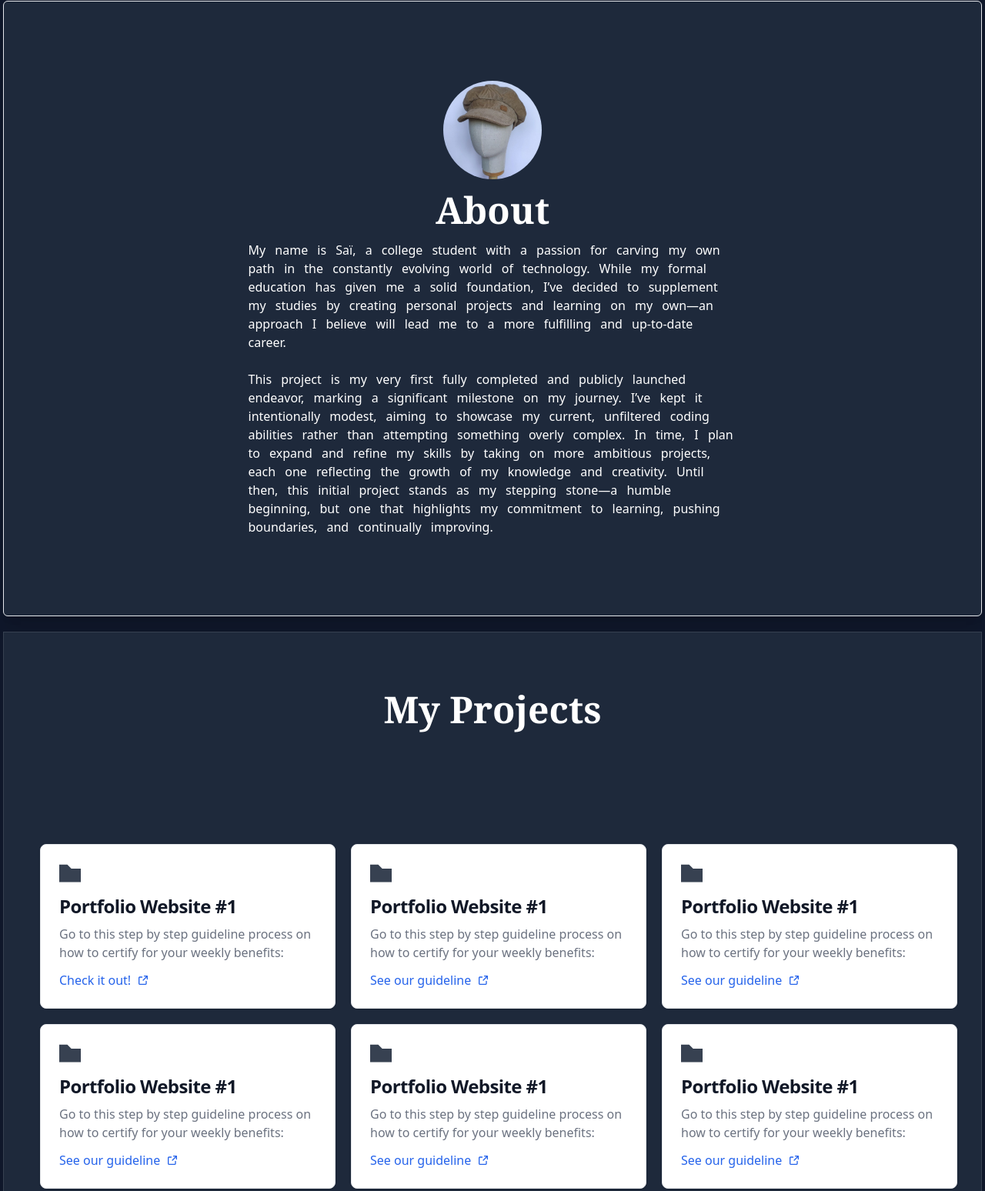
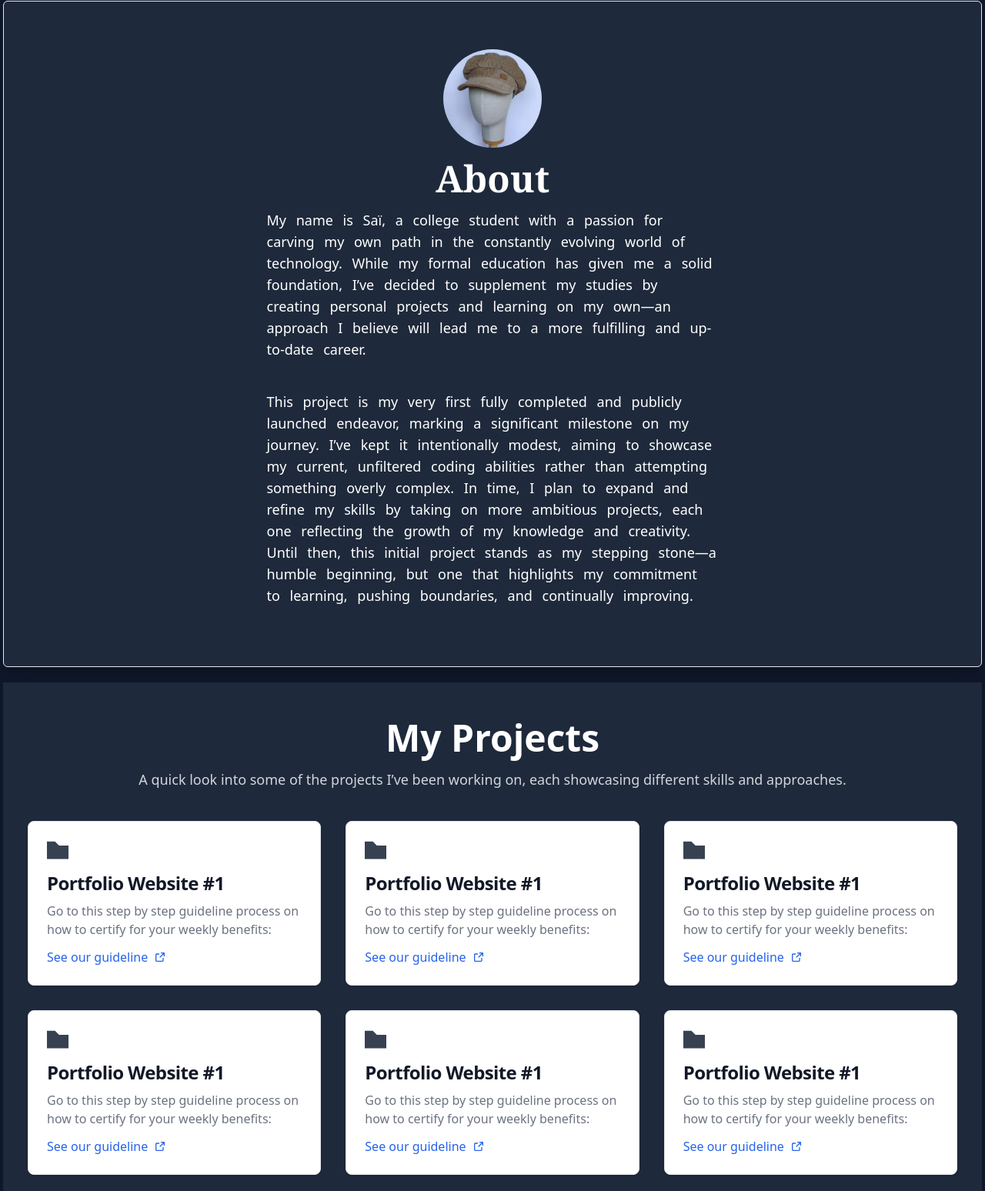
Before and after one commit to sensaillab/portfoliowebsite-1, a website: page dist/index.html in a window 1280 px wide. Shown: the part 899-2447 px from the top of the page at 77% size. Drawn offline with Linux system fonts and the light colour scheme.

Commit message:
made the webpage responsive for all devices

```diff
--- a/dist/index.html
+++ b/dist/index.html
@@ -61,7 +61,7 @@
                 <p class="text-gray-300 font-mono text-sm sm:text-base md:text-lg">Hello World! My name is</p>
                 <h1 class="text-white font-serif font-bold mb-4
                 text-4xl sm:text-5xl md:text-7xl lg:text-8xl xl:text-9xl">SenSaïtional Laboratory</h1>
-                <p class="text-white w-full md:w-2/3 font-sans
+                <p class="text-white w-full md:w-2/3 font-normal
                 text-sm sm:text-base md:text-lg
                 word-space-2 break-words">Welcome to the SenSaitional
                     Laboratory—a
@@ -75,20 +75,29 @@
             </div>
         </section>
 
-        <section id="About"
-            class="flex flex-col items-center justify-center  h-screen bg-slate-800 shadow-xl rounded-md border dark:border-gray-700">
-            <div class="flex flex-col items-center justify-center h-screen">
+        <section id="About" class="min-h-screen w-full bg-slate-800 shadow-xl rounded-md
+        border dark:border-gray-700 flex flex-col items-center
+        px-4 sm:px-6 py-8">
+            <div class="flex flex-col items-center justify-center min-h-screen bg-slate-800 px-4 sm:px-6">
                 <img src="images/profilePicImage.jpg" alt="Profile Picture"
-                    class="w-32 h-32 rounded-full object-cover mb-4">
-                <h1 class="text-white text-5xl mb-4 font-serif font-bold">About</h1>
-                <p class="text-white w-1/2 font-sans text-base word-space-2 break-words">My name is Saï, a college
+                    class="w-24 h-24 sm:w-32 sm:h-32 rounded-full object-cover mb-4">
+
+                <h1 class="text-white mb-4 font-serif font-bold
+           text-3xl sm:text-4xl md:text-5xl">
+                    About</h1>
+                <p class="text-white font-normal word-space-2 break-words mb-4
+                text-sm sm:text-base md:text-lg
+                w-full sm:w-3/4 lg:w-2/3 xl:w-1/2">
+                    My name is Saï, a college
                     student with a passion for carving my
                     own path in the constantly evolving world of technology. While my formal education has given me a
                     solid foundation, I’ve decided to supplement my
                     studies by creating personal projects and learning on my own—an approach I believe will lead me to a
                     more fulfilling and up-to-date career.</p>
                 <br>
-                <p class="text-white w-1/2 font-sans text-base word-space-2 break-words">
+                <p class="text-white font-normal word-space-2 break-words mb-4
+                text-sm sm:text-base md:text-lg
+                w-full sm:w-3/4 lg:w-2/3 xl:w-1/2">
                     This project is my very first fully completed and publicly launched endeavor, marking a significant
                     milestone on my journey. I’ve kept it intentionally modest, aiming to showcase my current,
                     unfiltered coding abilities rather than attempting something overly complex. In time, I plan to
@@ -100,41 +109,31 @@
             </div>
         </section>
 
-        <section id="Projects"
-            class="flex flex-row flex-wrap items-center justify-center h-screen bg-slate-800 space-x-4 border border-gray-700">
-            <!-- card slots for projects -->
-            <h1 class="text-white text-5xl font-serif font-bold">My Projects</h1>
-            <div class="flex flex-row items-center justify-center flex-wrap gap-5">
+        <section id="Projects" class="py-12 bg-slate-800 text-white">
+            <!-- Container to constrain content width and center it -->
+            <div class="max-w-screen-xl mx-auto px-4 sm:px-6 lg:px-8">
+
+                <!-- Section title -->
+                <h2 class="text-3xl sm:text-4xl md:text-5xl font-bold
+             text-center mb-4">
+                    My Projects
+                </h2>
+
+                <!-- One-liner description under the title -->
+                <p class="text-center text-base sm:text-lg
+             text-gray-300 mb-10">
+                    A quick look into some of the projects I’ve been working on,
+                    each showcasing different skills and approaches.
+                </p>
+
+                <!-- Card grid (3 columns on lg+, 2 on sm+, 1 on mobile) -->
+                <div class="grid grid-cols-1 sm:grid-cols-2 lg:grid-cols-3
+             gap-8">
+                    <!-- Card #1 -->
                     <div
                         class="max-w-sm p-6 bg-white border border-gray-200 rounded-lg shadow dark:bg-gray-800 dark:border-gray-700">
-                    <svg class="w-7 h-7 text-gray-500 dark:text-gray-400 mb-3" aria-hidden="true" viewBox="0 0 16 16"
-                        fill="none" xmlns="http://www.w3.org/2000/svg">
-                        <g id="SVGRepo_bgCarrier" stroke-width="0"></g>
-                        <g id="SVGRepo_tracerCarrier" stroke-linecap="round" stroke-linejoin="round"></g>
-                        <g id="SVGRepo_iconCarrier">
-                            <path d="M0 1H6L9 4H16V14H0V1Z" fill="#374151"></path>
-                        </g>
-                    </svg> <a href="#Home">
-                        <h5 class="mb-2 text-2xl font-semibold tracking-tight text-gray-900 dark:text-white">
-                            Portfolio Website #1</h5>
-                    </a>
-                    <p class="mb-3 font-normal text-gray-500 dark:text-gray-400">Go to this step by step guideline
-                        process
-                        on how to certify for your weekly benefits:</p>
-                    <a href="#" class="inline-flex font-medium items-center text-blue-600 hover:underline">
-                        Check it out!
-                        <svg class="w-3 h-3 ms-2.5 rtl:rotate-[270deg]" aria-hidden="true"
-                            xmlns="http://www.w3.org/2000/svg" fill="none" viewBox="0 0 18 18">
-                            <path stroke="currentColor" stroke-linecap="round" stroke-linejoin="round" stroke-width="2"
-                                d="M15 11v4.833A1.166 1.166 0 0 1 13.833 17H2.167A1.167 1.167 0 0 1 1 15.833V4.167A1.166 1.166 0 0 1 2.167 3h4.618m4.447-2H17v5.768M9.111 8.889l7.778-7.778" />
-                        </svg>
-                    </a>
-                </div>
-
-                <div
-                    class="max-w-sm p-6 bg-white border border-gray-200 rounded-lg shadow dark:bg-gray-800 dark:border-gray-700">
-                    <svg class="w-7 h-7 text-gray-500 dark:text-gray-400 mb-3" aria-hidden="true" viewBox="0 0 16 16"
-                        fill="none" xmlns="http://www.w3.org/2000/svg">
+                        <svg class="w-7 h-7 text-gray-500 dark:text-gray-400 mb-3" aria-hidden="true"
+                            viewBox="0 0 16 16" fill="none" xmlns="http://www.w3.org/2000/svg">
                             <g id="SVGRepo_bgCarrier" stroke-width="0"></g>
                             <g id="SVGRepo_tracerCarrier" stroke-linecap="round" stroke-linejoin="round"></g>
                             <g id="SVGRepo_iconCarrier">
@@ -151,16 +150,19 @@
                             See our guideline
                             <svg class="w-3 h-3 ms-2.5 rtl:rotate-[270deg]" aria-hidden="true"
                                 xmlns="http://www.w3.org/2000/svg" fill="none" viewBox="0 0 18 18">
-                            <path stroke="currentColor" stroke-linecap="round" stroke-linejoin="round" stroke-width="2"
+                                <path stroke="currentColor" stroke-linecap="round" stroke-linejoin="round"
+                                    stroke-width="2"
                                     d="M15 11v4.833A1.166 1.166 0 0 1 13.833 17H2.167A1.167 1.167 0 0 1 1 15.833V4.167A1.166 1.166 0 0 1 2.167 3h4.618m4.447-2H17v5.768M9.111 8.889l7.778-7.778" />
                             </svg>
                         </a>
                     </div>
 
+
+                    <!-- Card #2 -->
                     <div
-                    class="max-w-sm p-6 bg-white border border-gray-200 rounded-lg shadow dark:bg-gray-800 dark:border-gray-700">
-                    <svg class="w-7 h-7 text-gray-500 dark:text-gray-400 mb-3" aria-hidden="true" viewBox="0 0 16 16"
-                        fill="none" xmlns="http://www.w3.org/2000/svg">
+                        class="cursor-not-allowed max-w-sm p-6 bg-white border border-gray-200 rounded-lg shadow dark:bg-gray-800 dark:border-gray-700">
+                        <svg class="w-7 h-7 text-gray-500 dark:text-gray-400 mb-3" aria-hidden="true"
+                            viewBox="0 0 16 16" fill="none" xmlns="http://www.w3.org/2000/svg">
                             <g id="SVGRepo_bgCarrier" stroke-width="0"></g>
                             <g id="SVGRepo_tracerCarrier" stroke-linecap="round" stroke-linejoin="round"></g>
                             <g id="SVGRepo_iconCarrier">
@@ -177,16 +179,19 @@
                             See our guideline
                             <svg class="w-3 h-3 ms-2.5 rtl:rotate-[270deg]" aria-hidden="true"
                                 xmlns="http://www.w3.org/2000/svg" fill="none" viewBox="0 0 18 18">
-                            <path stroke="currentColor" stroke-linecap="round" stroke-linejoin="round" stroke-width="2"
+                                <path stroke="currentColor" stroke-linecap="round" stroke-linejoin="round"
+                                    stroke-width="2"
                                     d="M15 11v4.833A1.166 1.166 0 0 1 13.833 17H2.167A1.167 1.167 0 0 1 1 15.833V4.167A1.166 1.166 0 0 1 2.167 3h4.618m4.447-2H17v5.768M9.111 8.889l7.778-7.778" />
                             </svg>
                         </a>
                     </div>
 
+
+                    <!-- Card #3 -->
                     <div
                         class="max-w-sm p-6 bg-white border border-gray-200 rounded-lg shadow dark:bg-gray-800 dark:border-gray-700">
-                    <svg class="w-7 h-7 text-gray-500 dark:text-gray-400 mb-3" aria-hidden="true" viewBox="0 0 16 16"
-                        fill="none" xmlns="http://www.w3.org/2000/svg">
+                        <svg class="w-7 h-7 text-gray-500 dark:text-gray-400 mb-3" aria-hidden="true"
+                            viewBox="0 0 16 16" fill="none" xmlns="http://www.w3.org/2000/svg">
                             <g id="SVGRepo_bgCarrier" stroke-width="0"></g>
                             <g id="SVGRepo_tracerCarrier" stroke-linecap="round" stroke-linejoin="round"></g>
                             <g id="SVGRepo_iconCarrier">
@@ -203,16 +208,19 @@
                             See our guideline
                             <svg class="w-3 h-3 ms-2.5 rtl:rotate-[270deg]" aria-hidden="true"
                                 xmlns="http://www.w3.org/2000/svg" fill="none" viewBox="0 0 18 18">
-                            <path stroke="currentColor" stroke-linecap="round" stroke-linejoin="round" stroke-width="2"
+                                <path stroke="currentColor" stroke-linecap="round" stroke-linejoin="round"
+                                    stroke-width="2"
                                     d="M15 11v4.833A1.166 1.166 0 0 1 13.833 17H2.167A1.167 1.167 0 0 1 1 15.833V4.167A1.166 1.166 0 0 1 2.167 3h4.618m4.447-2H17v5.768M9.111 8.889l7.778-7.778" />
                             </svg>
                         </a>
                     </div>
 
+
+                    <!-- Card #4 -->
                     <div
                         class="max-w-sm p-6 bg-white border border-gray-200 rounded-lg shadow dark:bg-gray-800 dark:border-gray-700">
-                    <svg class="w-7 h-7 text-gray-500 dark:text-gray-400 mb-3" aria-hidden="true" viewBox="0 0 16 16"
-                        fill="none" xmlns="http://www.w3.org/2000/svg">
+                        <svg class="w-7 h-7 text-gray-500 dark:text-gray-400 mb-3" aria-hidden="true"
+                            viewBox="0 0 16 16" fill="none" xmlns="http://www.w3.org/2000/svg">
                             <g id="SVGRepo_bgCarrier" stroke-width="0"></g>
                             <g id="SVGRepo_tracerCarrier" stroke-linecap="round" stroke-linejoin="round"></g>
                             <g id="SVGRepo_iconCarrier">
@@ -229,15 +237,19 @@
                             See our guideline
                             <svg class="w-3 h-3 ms-2.5 rtl:rotate-[270deg]" aria-hidden="true"
                                 xmlns="http://www.w3.org/2000/svg" fill="none" viewBox="0 0 18 18">
-                            <path stroke="currentColor" stroke-linecap="round" stroke-linejoin="round" stroke-width="2"
+                                <path stroke="currentColor" stroke-linecap="round" stroke-linejoin="round"
+                                    stroke-width="2"
                                     d="M15 11v4.833A1.166 1.166 0 0 1 13.833 17H2.167A1.167 1.167 0 0 1 1 15.833V4.167A1.166 1.166 0 0 1 2.167 3h4.618m4.447-2H17v5.768M9.111 8.889l7.778-7.778" />
                             </svg>
                         </a>
                     </div>
+
+
+                    <!-- Card #5 -->
                     <div
                         class="max-w-sm p-6 bg-white border border-gray-200 rounded-lg shadow dark:bg-gray-800 dark:border-gray-700">
-                    <svg class="w-7 h-7 text-gray-500 dark:text-gray-400 mb-3" aria-hidden="true" viewBox="0 0 16 16"
-                        fill="none" xmlns="http://www.w3.org/2000/svg">
+                        <svg class="w-7 h-7 text-gray-500 dark:text-gray-400 mb-3" aria-hidden="true"
+                            viewBox="0 0 16 16" fill="none" xmlns="http://www.w3.org/2000/svg">
                             <g id="SVGRepo_bgCarrier" stroke-width="0"></g>
                             <g id="SVGRepo_tracerCarrier" stroke-linecap="round" stroke-linejoin="round"></g>
                             <g id="SVGRepo_iconCarrier">
@@ -254,14 +266,43 @@
                             See our guideline
                             <svg class="w-3 h-3 ms-2.5 rtl:rotate-[270deg]" aria-hidden="true"
                                 xmlns="http://www.w3.org/2000/svg" fill="none" viewBox="0 0 18 18">
-                            <path stroke="currentColor" stroke-linecap="round" stroke-linejoin="round" stroke-width="2"
+                                <path stroke="currentColor" stroke-linecap="round" stroke-linejoin="round"
+                                    stroke-width="2"
                                     d="M15 11v4.833A1.166 1.166 0 0 1 13.833 17H2.167A1.167 1.167 0 0 1 1 15.833V4.167A1.166 1.166 0 0 1 2.167 3h4.618m4.447-2H17v5.768M9.111 8.889l7.778-7.778" />
                             </svg>
                         </a>
                     </div>
 
 
+                    <!-- Card #6 -->
+                    <div
+                        class="max-w-sm p-6 bg-white border border-gray-200 rounded-lg shadow dark:bg-gray-800 dark:border-gray-700">
+                        <svg class="w-7 h-7 text-gray-500 dark:text-gray-400 mb-3" aria-hidden="true"
+                            viewBox="0 0 16 16" fill="none" xmlns="http://www.w3.org/2000/svg">
+                            <g id="SVGRepo_bgCarrier" stroke-width="0"></g>
+                            <g id="SVGRepo_tracerCarrier" stroke-linecap="round" stroke-linejoin="round"></g>
+                            <g id="SVGRepo_iconCarrier">
+                                <path d="M0 1H6L9 4H16V14H0V1Z" fill="#374151"></path>
+                            </g>
+                        </svg> <a href="#Home">
+                            <h5 class="mb-2 text-2xl font-semibold tracking-tight text-gray-900 dark:text-white">
+                                Portfolio Website #1</h5>
+                        </a>
+                        <p class="mb-3 font-normal text-gray-500 dark:text-gray-400">Go to this step by step guideline
+                            process
+                            on how to certify for your weekly benefits:</p>
+                        <a href="#" class="inline-flex font-medium items-center text-blue-600 hover:underline">
+                            See our guideline
+                            <svg class="w-3 h-3 ms-2.5 rtl:rotate-[270deg]" aria-hidden="true"
+                                xmlns="http://www.w3.org/2000/svg" fill="none" viewBox="0 0 18 18">
+                                <path stroke="currentColor" stroke-linecap="round" stroke-linejoin="round"
+                                    stroke-width="2"
+                                    d="M15 11v4.833A1.166 1.166 0 0 1 13.833 17H2.167A1.167 1.167 0 0 1 1 15.833V4.167A1.166 1.166 0 0 1 2.167 3h4.618m4.447-2H17v5.768M9.111 8.889l7.778-7.778" />
+                            </svg>
+                        </a>
+                    </div>
 
+                </div>
         </section>
 
         <section id="Contact" class="bg-slate-800 shadow-xl rounded-md border dark:border-gray-700">
```
Also changed, not shown: dist/output.css. Lines whose indentation alone changed are shown as unchanged.
